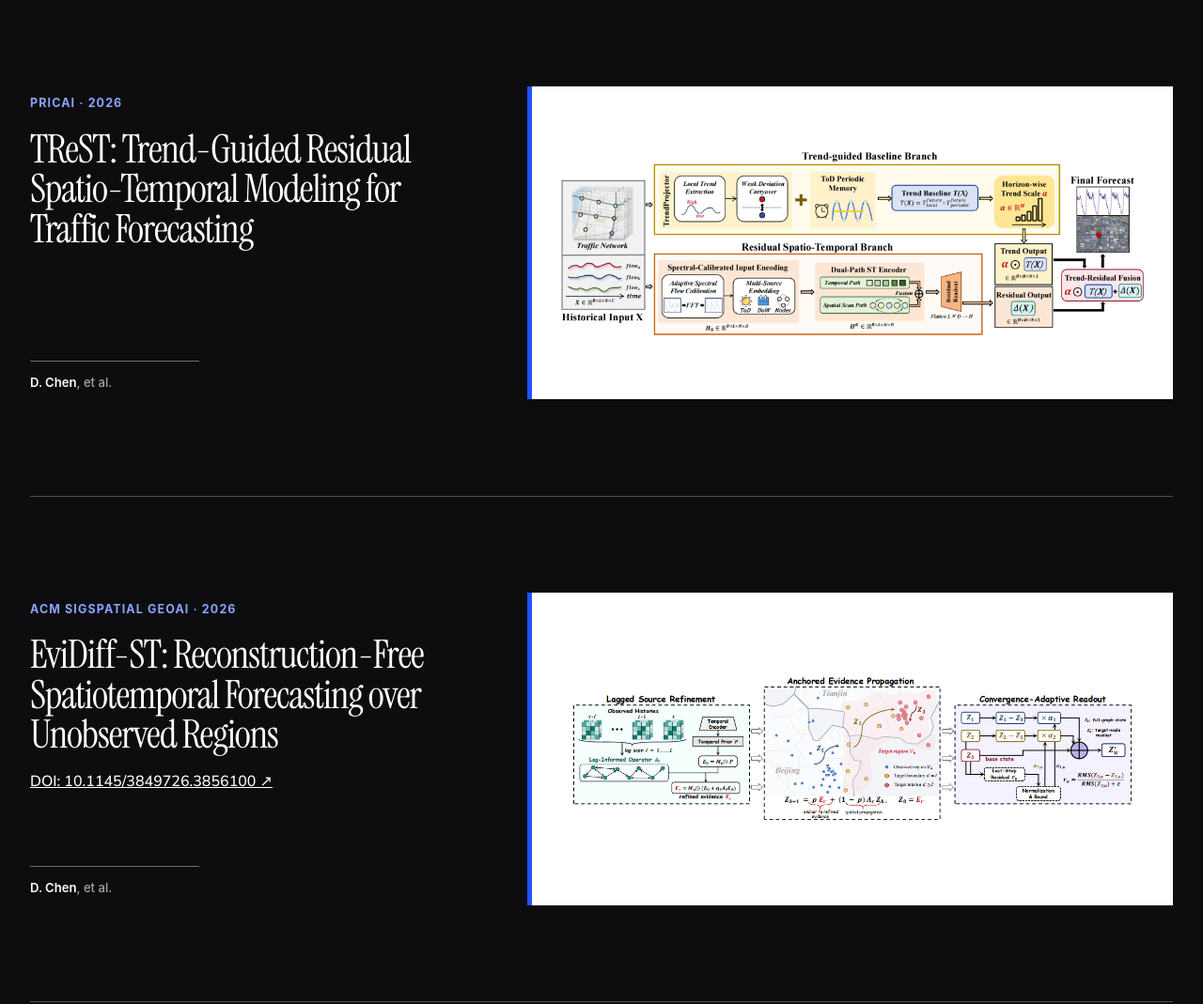
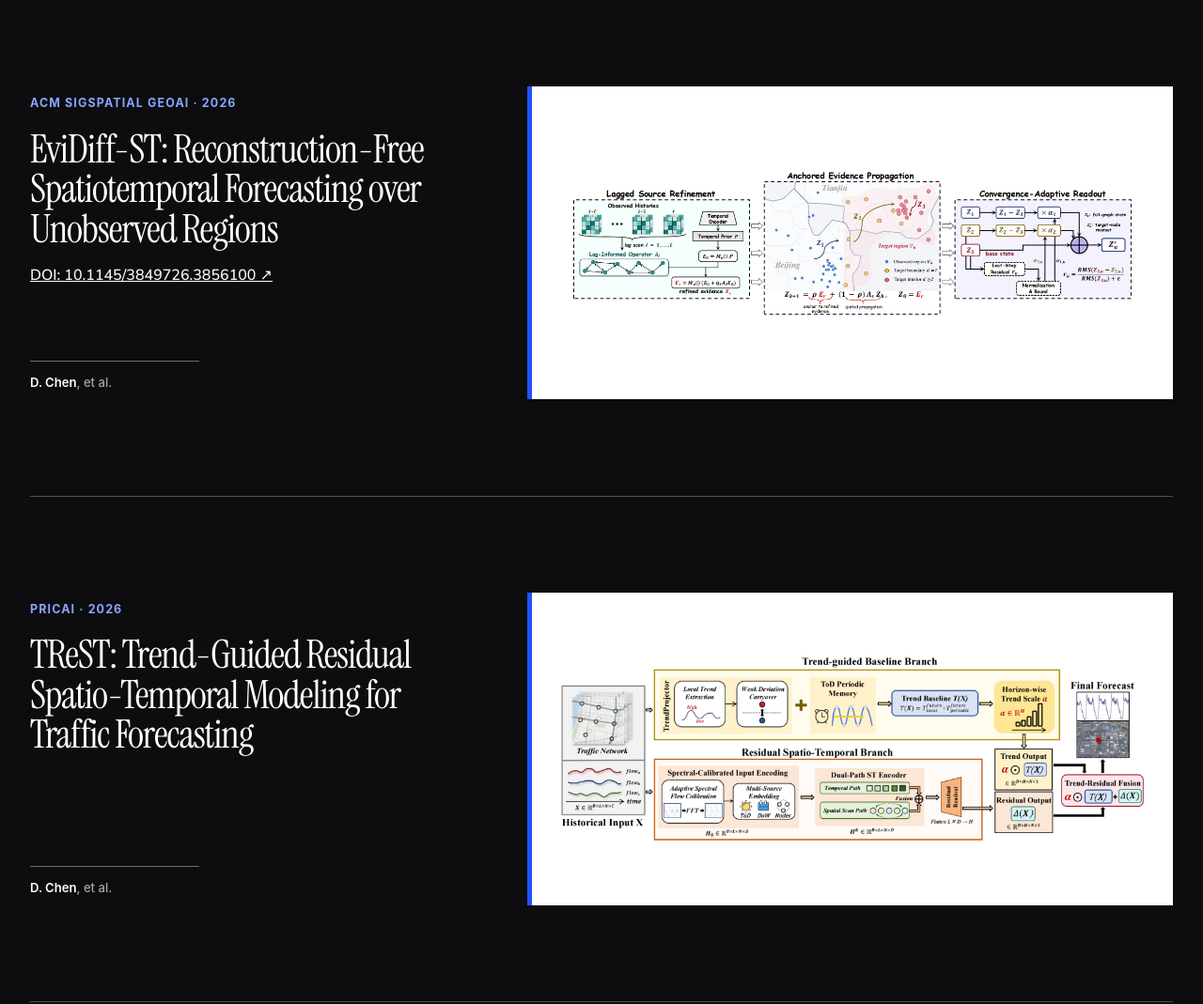
Before and after one commit to charleschan1717/charleschan1717.github.io, a plain HTML site: page index.html in a window 1280 px wide. Shown: the part 2020-3089 px from the top of the page at 94% size. Drawn offline with Linux system fonts and the light colour scheme.

Commit message:
Update index.html

```diff
--- a/index.html
+++ b/index.html
@@ -1,3 +1,4 @@
+
 <!doctype html>
 <html lang="en">
 <head>
@@ -39,10 +40,12 @@
 </head>
 <body>
   <a class="skip" href="#content">Skip to content</a>
+
   <header class="site-header">
     <a class="identity" href="#top" aria-label="dapeichen, home"><span class="identity-mark">dc</span><span>dapeichen</span></a>
     <nav aria-label="Primary navigation"><a href="#profile">Profile</a><a href="#publications">Publications</a><a href="mailto:chandapei463@gmail.com">Email ↗</a></nav>
   </header>
+
   <main id="content">
     <section class="hero page" id="top">
       <h1><span>Dapei</span><span class="signature">Chen<em>.</em></span></h1>
@@ -51,7 +54,9 @@
         <p class="hero-verse">Joshua 1:9</p>
       </div>
     </section>
+
     <div class="ticker" aria-hidden="true"><span>SPATIOTEMPORAL LEARNING</span><span>GEOAI</span><span>EARTH & ENVIRONMENTAL SYSTEMS</span></div>
+
     <section class="profile page" id="profile">
       <aside class="profile-side">
         <div class="portrait-frame"><img src="a82676094e54724085ed4c7065859d15.jpg" alt="Dapei Chen at Sun Yat-sen Memorial Hall"></div>
@@ -61,28 +66,30 @@
           </dl>
         </div>
       </aside>
+
       <div class="profile-main">
         <div class="profile-name-row"><h2>Dapei Chen<span>.</span></h2><p lang="zh-CN">陈达沛</p></div>
         <p class="profile-lead">I am a senior undergraduate student majoring in Artificial Intelligence at <a href="https://www.hutb.edu.cn/" target="_blank" rel="noopener">Hunan University of Technology and Business</a>, advised by Bo Wu</a>. I also work as a Student Research Assistant at Xiangjiang Laboratory</a>.</p>
         <p class="profile-body">My research focuses on spatiotemporal learning and GeoAI. I am interested in modeling geographic structure, physical interactions, and multiple plausible futures for urban and environmental systems. My first-author work has appeared at PRICAI 2026, the IEEE ICDM 2026 BlueSky Track, and ACM SIGSPATIAL 2026 GeoAI.</p>
+
         <div class="profile-links" aria-label="Profile links">
           <a href="mailto:chandapei463@gmail.com">Email <span>↗</span></a>
           <a href="https://github.com/charleschan1717" target="_blank" rel="noopener">GitHub <span>↗</span></a>
           <a href="https://www.linkedin.com/in/dapei-chen-5669633b3/" target="_blank" rel="noopener">LinkedIn <span>↗</span></a>
         </div>
+
         <div class="profile-interests"><span>Spatiotemporal Learning</span><span>GeoAI</span><span>AI for Earth</span></div>
       </div>
     </section>
+
     <section class="section page publications" id="publications">
       <div class="section-content">
         <h2 class="publication-title">Publications</h2>
+
         <div class="publication-gallery">
+
+          <!-- 1. EviDiff-ST -->
           <article class="publication-feature">
-            <div class="publication-copy"><div><p class="publication-venue">PRICAI · 2026</p><h3>TReST: Trend-Guided Residual Spatio-Temporal Modeling for Traffic Forecasting</h3></div><p class="publication-authors"><strong>D. Chen</strong>, et al.</p></div>
-            <figure><img src="trest-framework.png" alt="TReST model framework with trend-guided baseline and residual spatiotemporal branches"></figure>
-          </article>
-          <article class="publication-feature">
-
             <div class="publication-copy">
               <div>
                 <p class="publication-venue">ACM SIGSPATIAL GeoAI · 2026</p>
@@ -104,22 +111,50 @@
               </div>
               <p class="publication-authors"><strong>D. Chen</strong>, et al.</p>
             </div>
+            <figure>
+              <img src="evidiff-framework.png" alt="EviDiff-ST model framework showing source refinement, evidence propagation, and adaptive readout">
+            </figure>
+          </article>
 
-            <figure><img src="evidiff-framework.png" alt="EviDiff-ST model framework showing source refinement, evidence propagation, and adaptive readout"></figure>
+          <!-- 2. TReST -->
+          <article class="publication-feature">
+            <div class="publication-copy">
+              <div>
+                <p class="publication-venue">PRICAI · 2026</p>
+                <h3>TReST: Trend-Guided Residual Spatio-Temporal Modeling for Traffic Forecasting</h3>
+              </div>
+              <p class="publication-authors"><strong>D. Chen</strong>, et al.</p>
+            </div>
+            <figure>
+              <img src="trest-framework.png" alt="TReST model framework with trend-guided baseline and residual spatiotemporal branches">
+            </figure>
           </article>
+
+          <!-- 3. ICDM BlueSky -->
           <article class="publication-feature">
-            <div class="publication-copy"><div><p class="publication-venue">IEEE ICDM BlueSky Track · 2026</p><h3>The Future Is Not One Sequence: A BlueSky Agenda for Future Contingency Mining</h3></div><p class="publication-authors"><strong>D. Chen*</strong>, et al.</p></div>
-            <figure><img src="fcm-framework.png" alt="Future Contingency Mining framework showing candidate futures, branching outcomes, and evidence-driven revision"></figure>
+            <div class="publication-copy">
+              <div>
+                <p class="publication-venue">IEEE ICDM BlueSky Track · 2026</p>
+                <h3>The Future Is Not One Sequence: A BlueSky Agenda for Future Contingency Mining</h3>
+              </div>
+              <p class="publication-authors"><strong>D. Chen*</strong>, et al.</p>
+            </div>
+            <figure>
+              <img src="fcm-framework.png" alt="Future Contingency Mining framework showing candidate futures, branching outcomes, and evidence-driven revision">
+            </figure>
           </article>
+
         </div>
       </div>
     </section>
+
     <section class="contact page" id="contact">
       <p>For research conversations and collaboration</p>
       <a href="mailto:chandapei463@gmail.com">chandapei463<br class="desktop-break">@gmail.com</a>
       <div class="contact-meta"><a href="https://github.com/charleschan1717" target="_blank" rel="noopener">GitHub ↗</a><span>Chinese · English</span><span>Last updated September 2026</span></div>
     </section>
   </main>
+
   <footer class="page"><span>© 2026 dapeichen</span><a href="#top">Back to top ↑</a></footer>
 </body>
 </html>
```
Lines whose indentation alone changed are shown as unchanged.
